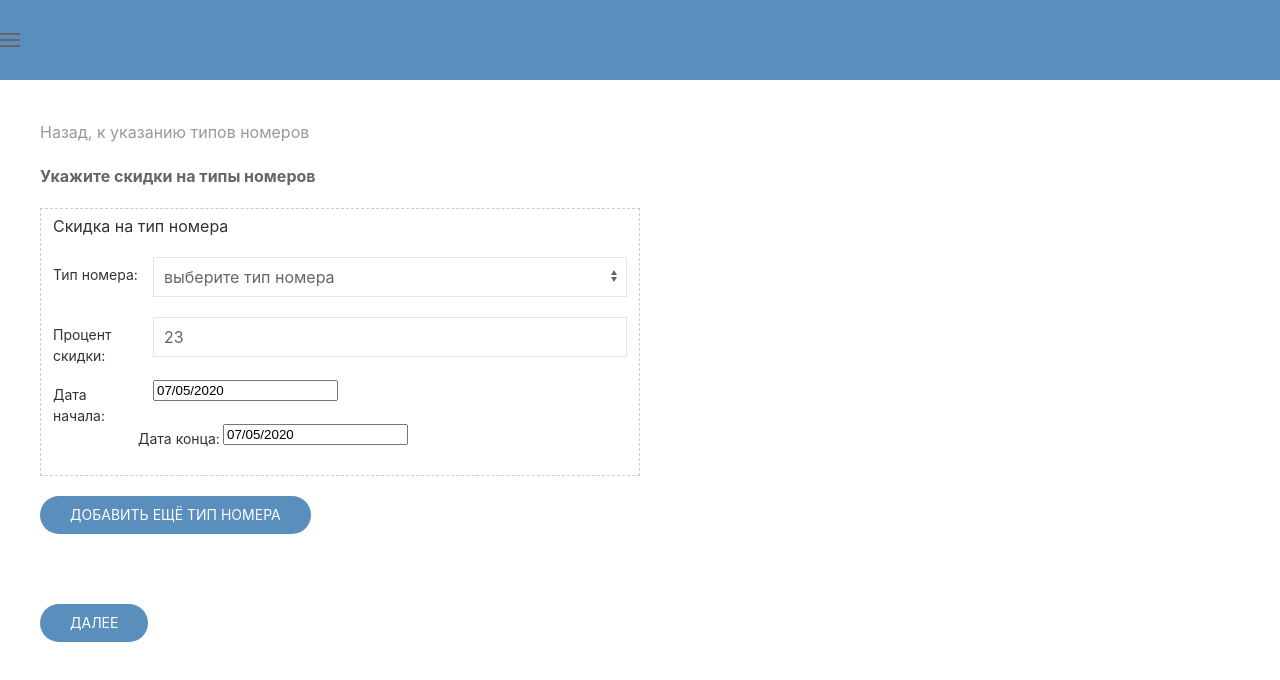
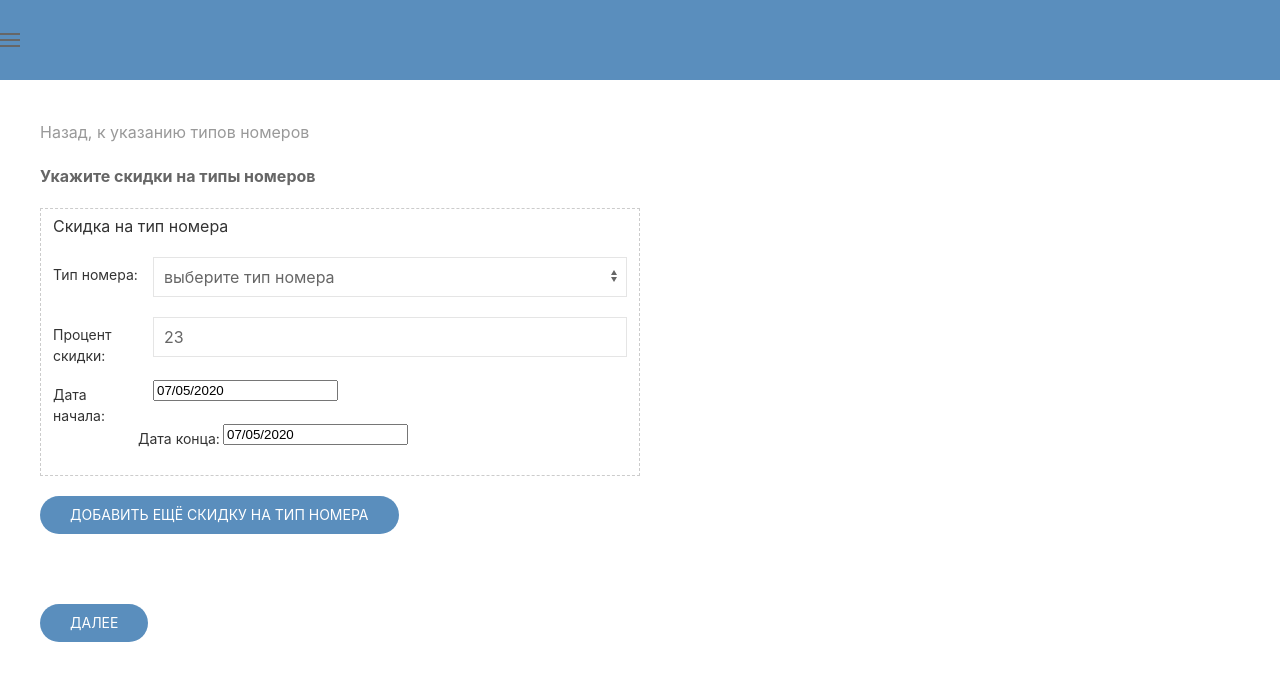
Before and after one commit to GregorySysoev/diplom, a React (Create React App) app: page /discount in a window 1280 px wide. Shown: the top 680 px of the page. Built offline with nearby package versions, Linux system fonts and the light colour scheme.

Commit message:
[правки] Поправил кнопку в скидках

```diff
--- a/src/components/Discount/Discount.js
+++ b/src/components/Discount/Discount.js
@@ -152,7 +152,7 @@ export default class Bed extends Component {
                             </div>
                         )}
                         <div>
-                            <Button type="button" label="Добавить ещё тип номера" onClick={this.addRange} />
+                            <Button type="button" label="Добавить ещё скидку на тип номера" onClick={this.addRange} />
                         </div>
                     </form>
                     <div className="uk-margin-large-top">
```
